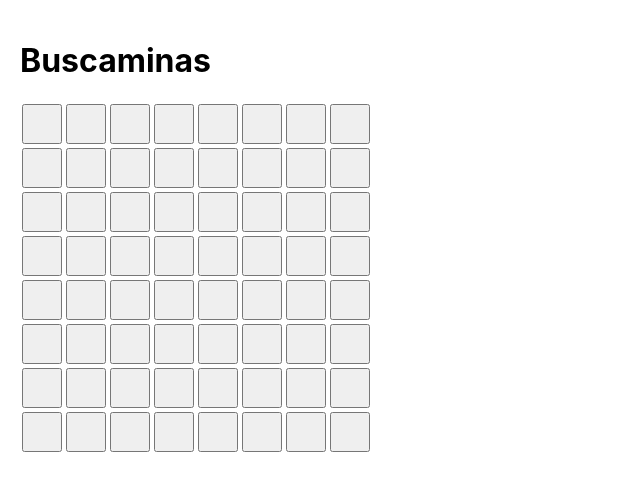
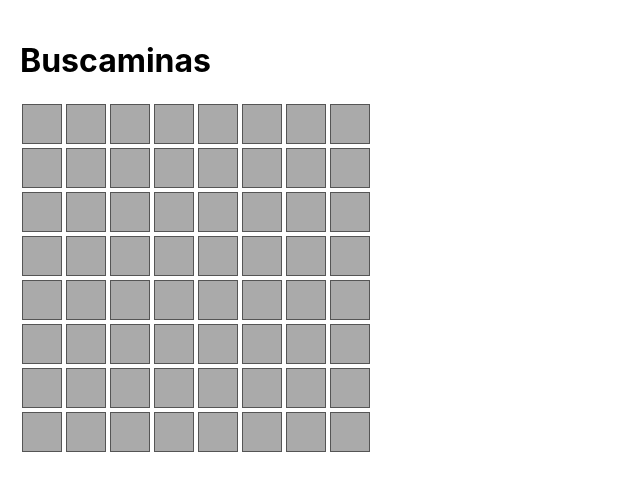
Before and after one commit to MiguelCCid/buscaMinas, a React (Create React App) app: page / in a window 1280 px wide. Shown: the top 490 px of the page, without its empty margins (0-640 px from the left). Built offline with nearby package versions, Linux system fonts and the light colour scheme.

Commit message:
ahora se desvelan todas las casillas con 0

```diff
--- a/src/componentes/Casilla.js
+++ b/src/componentes/Casilla.js
@@ -1,33 +1,32 @@
-import React, { useState } from 'react';
+import React from 'react';
 
-const Casilla = ({ fila, columna, valor }) => {
-    const [descubierta, setDescubierta] = useState(false);
-    const [marcada, setMarcada] = useState(false);
-
+const Casilla = ({ fila, columna, valor, descubierta, marcada, onDescubrir, onMarcar }) => {
   const handleClickIzq = () => {
-        if(!marcada){
-        setDescubierta(true);
-        }
-      };
-    const handleClickDer = (e) =>{
-        e.preventDefault();
-        if (!descubierta){
-            setMarcada(!marcada);
+    if (!marcada) {
+      onDescubrir(fila, columna);
     }
   };
 
-    let contenido ="";
-    if (descubierta){
-        if(valor === "bomba"){
-            contenido="bomba";
-        } else if (valor ===0){
-            contenido="0";
+  const handleClickDer = (e) => {
+    e.preventDefault();
+    if (!descubierta) {
+      onMarcar(fila, columna);
+    }
+  };
+
+  let contenido = "";
+  if (descubierta) {
+    if (valor === "bomba") {
+      contenido = "bomba";
+    } else if (valor === 0) {
+      contenido = "0";
     } else {
-            contenido = valor
+      contenido = valor;
     }
   } else if (marcada) {
-        contenido="bandera";
+    contenido = "bandera";
   }
+
   return (
     <button
       onClick={handleClickIzq}
@@ -37,7 +36,9 @@ const Casilla = ({ fila, columna, valor }) => {
         height: '40px',
         margin: '2px',
         fontSize: '16px',
-        cursor: 'pointer'
+        cursor: 'pointer',
+        backgroundColor: descubierta ? '#ddd' : '#aaa',
+        border: '1px solid #555'
       }}
     >
       {contenido}
--- a/src/componentes/Tablero.js
+++ b/src/componentes/Tablero.js
@@ -2,15 +2,21 @@ import React, { useState } from "react";
 import Casilla from "./Casilla";
 
 const generarTablero = (filas, columnas, bombas) => {
-  const tablero = Array(filas).fill().map(() => Array(columnas).fill(0));
+  const tablero = Array(filas).fill().map(() =>
+    Array(columnas).fill().map(() => ({
+      valor: 0,
+      descubierta: false,
+      marcada: false,
+    }))
+  );
 
   let bombasTablero = 0;
   while (bombasTablero < bombas) {
     const fila = Math.floor(Math.random() * filas);
     const columna = Math.floor(Math.random() * columnas);
 
-    if (tablero[fila][columna] !== 'bomba') {
-      tablero[fila][columna] = 'bomba';
+    if (tablero[fila][columna].valor !== "bomba") {
+      tablero[fila][columna].valor = "bomba";
       bombasTablero++;
 
       for (let i = -1; i <= 1; i++) {
@@ -18,11 +24,13 @@ const generarTablero = (filas, columnas, bombas) => {
           const nuevaFila = fila + i;
           const nuevaColumna = columna + j;
           if (
-            nuevaFila >= 0 && nuevaFila < filas &&
-            nuevaColumna >= 0 && nuevaColumna < columnas &&
-            tablero[nuevaFila][nuevaColumna] !== 'bomba'
+            nuevaFila >= 0 &&
+            nuevaFila < filas &&
+            nuevaColumna >= 0 &&
+            nuevaColumna < columnas &&
+            tablero[nuevaFila][nuevaColumna].valor !== "bomba"
           ) {
-            tablero[nuevaFila][nuevaColumna]++;
+            tablero[nuevaFila][nuevaColumna].valor += 1;
           }
         }
       }
@@ -40,17 +48,68 @@ const Tablero = () => {
     generarTablero(tamano, tamano, totalBombas)
   );
 
+  const descubrirCasilla = (fila, columna) => {
+    const nuevoTablero = tablero.map((fila) =>
+      fila.map((casilla) => ({ ...casilla }))
+    );
+
+    const descubrirRecursivo = (f, c) => {
+      const casilla = nuevoTablero[f][c];
+      if (casilla.descubierta || casilla.marcada) return;
+
+      casilla.descubierta = true;
+
+      if (casilla.valor === 0) {
+        for (let i = -1; i <= 1; i++) {
+          for (let j = -1; j <= 1; j++) {
+            const nuevaFila = f + i;
+            const nuevaColumna = c + j;
+            if (
+              nuevaFila >= 0 &&
+              nuevaFila < tamano &&
+              nuevaColumna >= 0 &&
+              nuevaColumna < tamano
+            ) {
+              descubrirRecursivo(nuevaFila, nuevaColumna);
+            }
+          }
+        }
+      }
+    };
+
+    descubrirRecursivo(fila, columna);
+    setTablero(nuevoTablero);
+  };
+
+  const marcarCasilla = (fila, columna) => {
+    const nuevoTablero = tablero.map((fila) =>
+      fila.map((casilla) => ({ ...casilla }))
+    );
+
+    const casilla = nuevoTablero[fila][columna];
+    if (!casilla.descubierta) {
+      casilla.marcada = !casilla.marcada;
+    }
+
+    setTablero(nuevoTablero);
+  };
+
   const tabla = [];
 
   for (let fila = 0; fila < tamano; fila++) {
     const casillaFilas = [];
     for (let columna = 0; columna < tamano; columna++) {
+      const { valor, descubierta, marcada } = tablero[fila][columna];
       casillaFilas.push(
         <Casilla
           key={`${fila}-${columna}`}
           fila={fila}
           columna={columna}
-          valor={tablero[fila][columna]}
+          valor={valor}
+          descubierta={descubierta}
+          marcada={marcada}
+          onDescubrir={descubrirCasilla}
+          onMarcar={marcarCasilla}
         />
       );
     }
```
Lines whose indentation alone changed are shown as unchanged.
